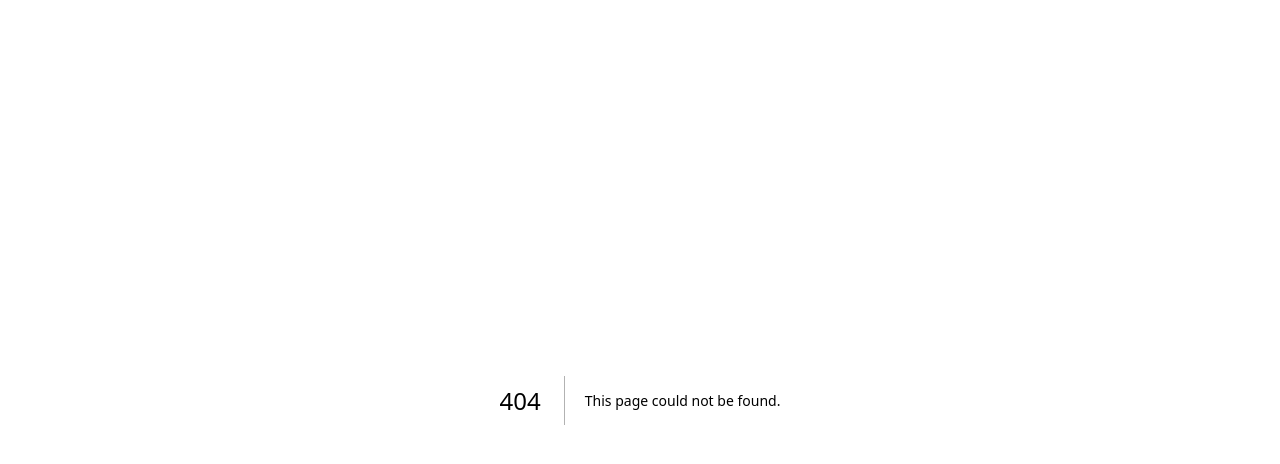
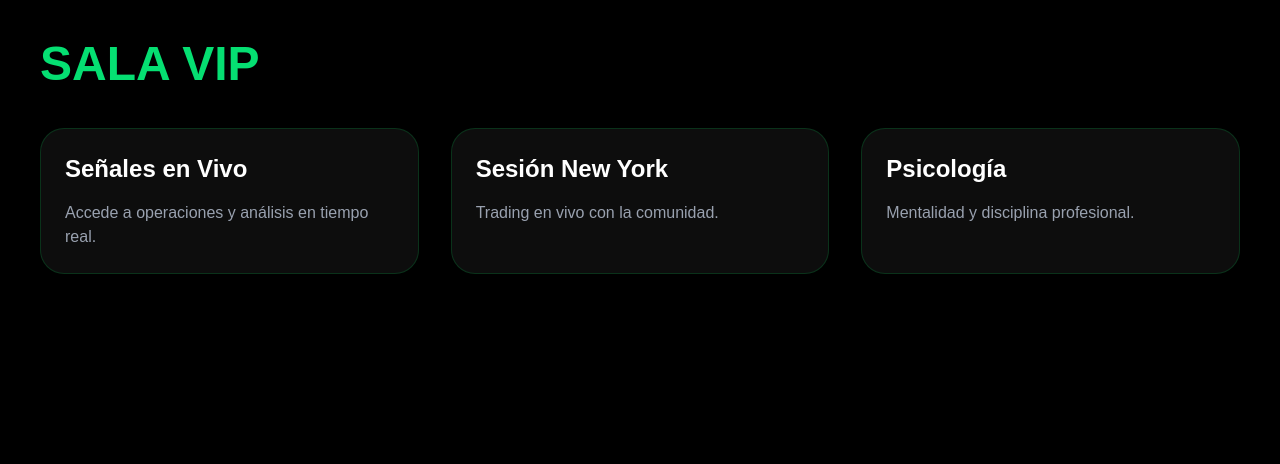
Before and after one commit to profit-12/la-sala-del-profit, a Next.js app: page /VIP in a window 1280 px wide. Before the commit this address had no page. Shown: the top 464 px of the page. Built offline with nearby package versions, Linux system fonts and the light colour scheme.

Commit message:
boton vip activo

```diff
--- /dev/null
+++ b/app/VIP/page.tsx
@@ -0,0 +1,45 @@
+export default function VIPPage() {
+  return (
+    <div className="min-h-screen bg-black text-white p-10">
+
+      <h1 className="text-5xl font-bold text-green-400 mb-10">
+        SALA VIP
+      </h1>
+
+      <div className="grid md:grid-cols-3 gap-8">
+
+        <div className="bg-white/5 border border-green-500/20 p-6 rounded-3xl">
+          <h2 className="text-2xl font-bold mb-4">
+            Señales en Vivo
+          </h2>
+
+          <p className="text-gray-400">
+            Accede a operaciones y análisis en tiempo real.
+          </p>
+        </div>
+
+        <div className="bg-white/5 border border-green-500/20 p-6 rounded-3xl">
+          <h2 className="text-2xl font-bold mb-4">
+            Sesión New York
+          </h2>
+
+          <p className="text-gray-400">
+            Trading en vivo con la comunidad.
+          </p>
+        </div>
+
+        <div className="bg-white/5 border border-green-500/20 p-6 rounded-3xl">
+          <h2 className="text-2xl font-bold mb-4">
+            Psicología
+          </h2>
+
+          <p className="text-gray-400">
+            Mentalidad y disciplina profesional.
+          </p>
+        </div>
+
+      </div>
+
+    </div>
+  )
+}
```
